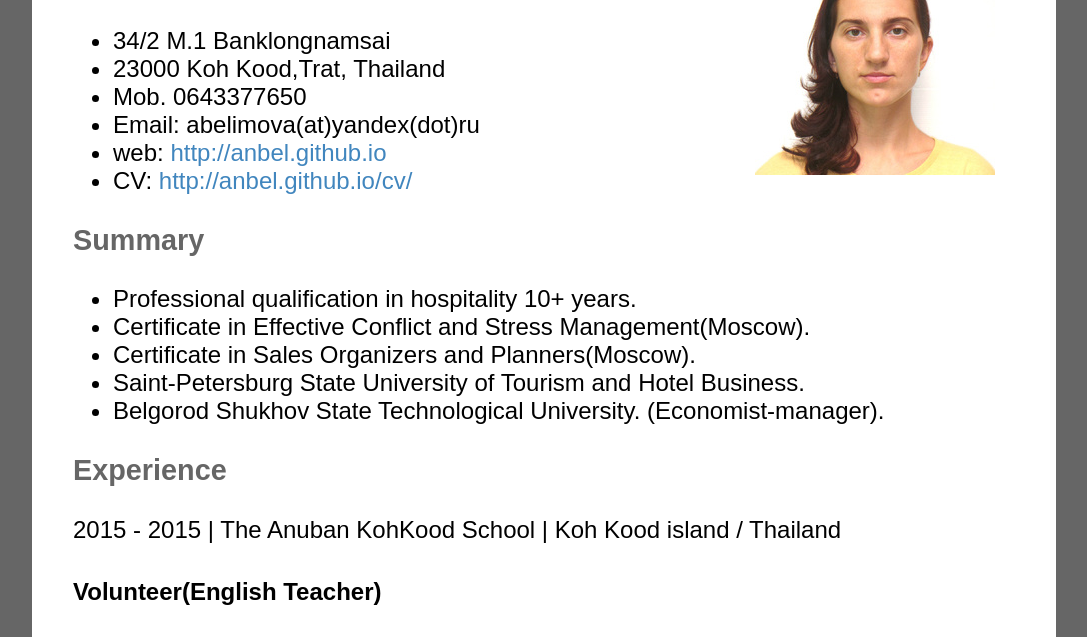
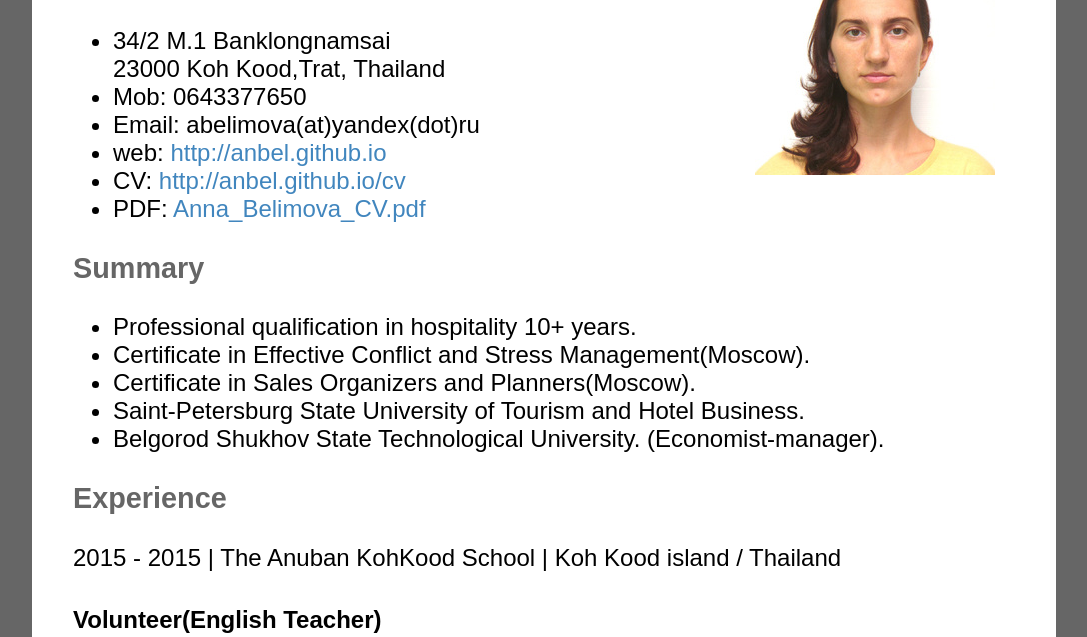
Before and after one commit to anbel/anbel.github.io, a plain HTML site: page cv/index.html in a window 1280 px wide. Shown: the part 130-767 px from the top of the page, without its empty margins (96-1183 px from the left). Drawn offline with Linux system fonts and the light colour scheme.

Commit message:
Fri Apr 21 20:21:09 ICT 2017

```diff
--- a/cv/index.html
+++ b/cv/index.html
@@ -159,12 +159,13 @@ h2 b{
 -->
 
 <ul>
-<li>34/2 M.1 Banklongnamsai</li>
-<li>23000 Koh Kood,Trat, Thailand</li>
-<li>Mob. 0643377650</li>
+<li>34/2 M.1 Banklongnamsai<br/>
+23000 Koh Kood,Trat, Thailand</li>
+<li>Mob: 0643377650</li>
 <li>Email: abelimova(at)yandex(dot)ru</li>
 <li>web: <a href="http://anbel.github.io">http://anbel.github.io</a></li>
-<li>CV: <a href="http://anbel.github.io/cv/">http://anbel.github.io/cv/</a></li>
+<li>CV: <a href="http://anbel.github.io/cv">http://anbel.github.io/cv</a></li>
+<li>PDF: <a href="http://anbel.github.io/cv/Anna_Belimova_CV.pdf">Anna_Belimova_CV.pdf</a></li>
 </ul>
 
 <h3><a name='summary'></a>Summary</h3>
@@ -290,7 +291,7 @@ Ph: 0838247790</p>
 <p>Nikoporn– headmistress of Anuban School
 Ph: 0892772171</p>
     <div class="bottom">
-    Fri Apr 21 13:18:54 UTC 2017
+    Fri Apr 21 13:21:07 UTC 2017
     </div>
 
 <div>
```
Also changed, not shown: 2 other files.
